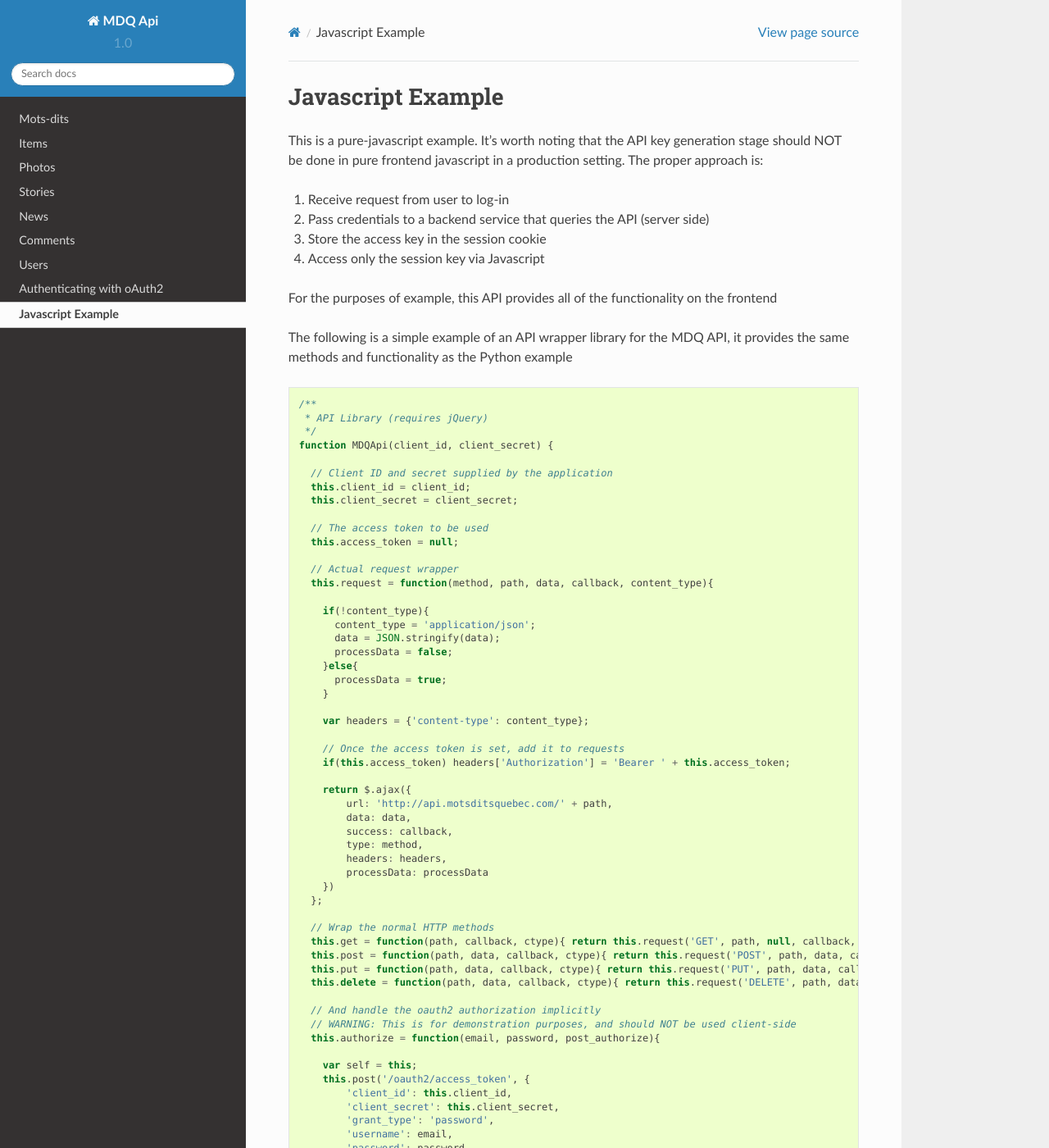
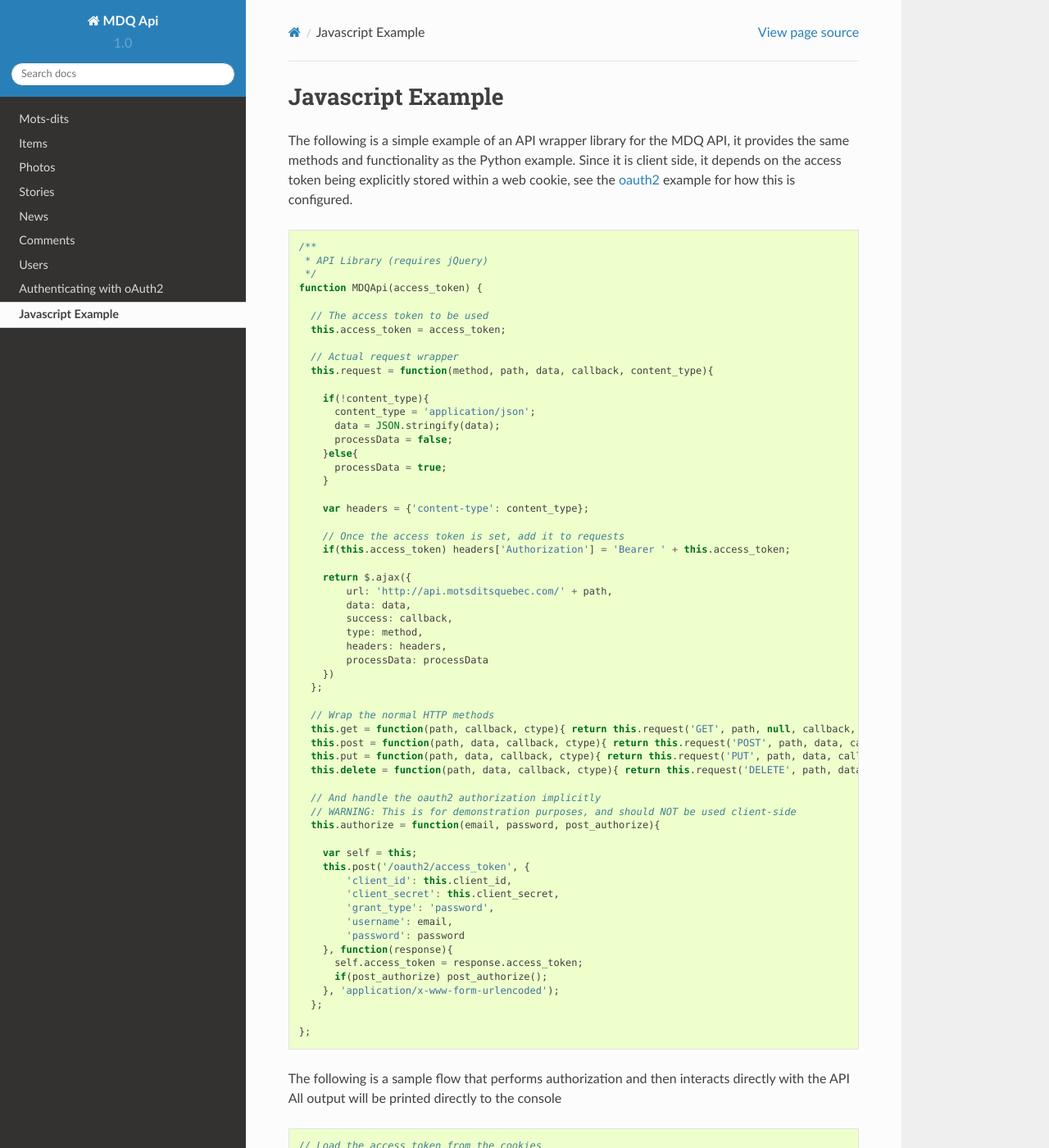
Before and after one commit to mikaeltheimer/mdq_api, a Sphinx documentation site: the page built from doc/javascript.rst, in a window 1280 px wide and 1400 px high. Shown: the whole window at 82% size. Built offline with Sphinx 7.4.7 and the Read the Docs theme 2.0.0, drawn with Linux system fonts in a browser that asks for light colours; pages that are not in the unit, such as notebooks, are missing from menus; some of the changed text lies outside the part shown.

Commit message:
updating js example to work with the python version

```diff
--- a/doc/javascript.rst
+++ b/doc/javascript.rst
@@ -1,31 +1,18 @@
 Javascript Example
 ==================
 
-This is a pure-javascript example. It's worth noting that the API key generation stage should NOT be done in pure frontend javascript in a production setting. The proper approach is:
-
-1. Receive request from user to log-in
-2. Pass credentials to a backend service that queries the API (server side)
-3. Store the access key in the session cookie
-4. Access only the session key via Javascript
-
-For the purposes of example, this API provides all of the functionality on the frontend
-
 The following is a simple example of an API wrapper library for the MDQ API, it provides the same methods
-and functionality as the Python example
+and functionality as the Python example. Since it is client side, it depends on the access token being explicitly stored within a web cookie, see the oauth2_ example for how this is configured.
 
 .. code-block:: javascript
 
     /**
      * API Library (requires jQuery)
      */
-    function MDQApi(client_id, client_secret) {
-
-      // Client ID and secret supplied by the application
-      this.client_id = client_id;
-      this.client_secret = client_secret;
+    function MDQApi(access_token) {
 
       // The access token to be used
-      this.access_token = null;
+      this.access_token = access_token;
 
       // Actual request wrapper
       this.request = function(method, path, data, callback, content_type){
@@ -83,7 +70,10 @@ All output will be printed directly to the console
 
 .. code-block:: javascript
 
-    var api = new MDQApi('291f1dda02ea49f16baa', 'c0635020316d5a697f5935cf5d44c769fd454b76');
+    // Load the access token from the cookies
+    var access_token = $.cookie('access_token');
+
+    var api = new MDQApi(access_token);
 
     var test_email = 'test@motsditsquebec.com';
     var test_password = 'test';
@@ -113,3 +103,6 @@ All output will be printed directly to the console
             }
         });
     });
+
+
+.. _oauth2: oauth2.html
```
